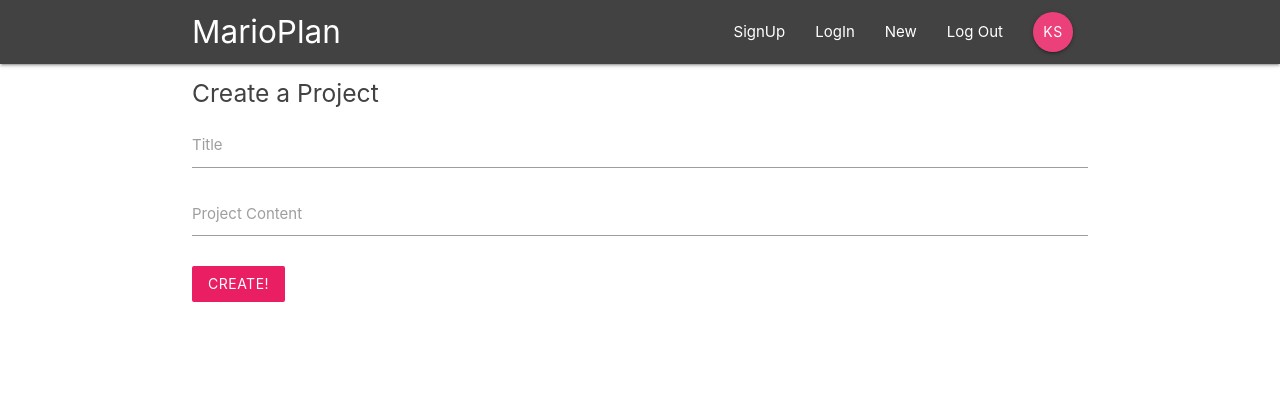
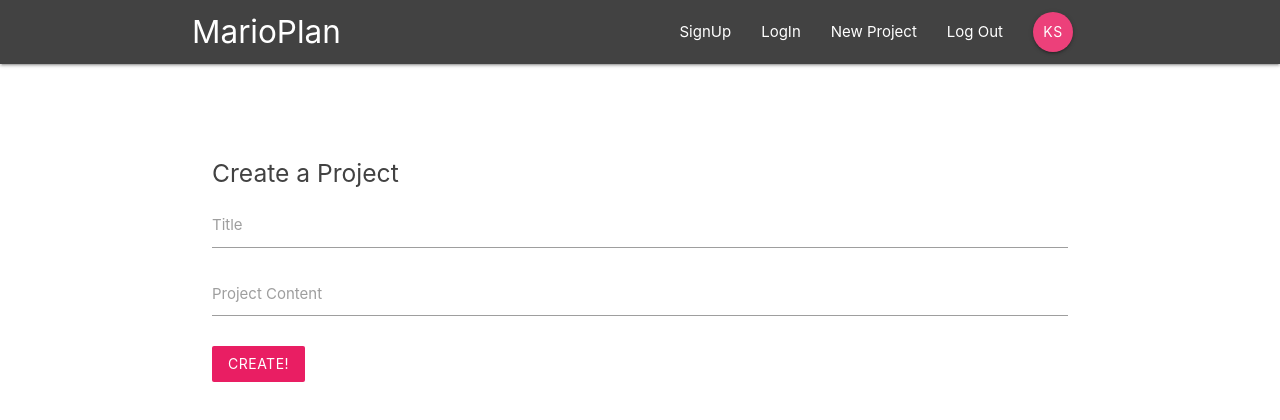
Before and after one commit to katherinestout/FirebaseReactRedux, a React (Create React App) app: page /create in a window 1280 px wide. Shown: the top 420 px of the page. Built offline with nearby package versions, Linux system fonts and the light colour scheme.

Commit message:
Nav links

```diff
--- a/src/components/layout/SignedInLinks.js
+++ b/src/components/layout/SignedInLinks.js
@@ -5,7 +5,7 @@
 const SignedInLinks = () => {
     return (
         <ul className="right">
-        <li><NavLink to ='/'>New </NavLink></li>
+        <li><NavLink to ='/create'>New Project </NavLink></li>
         <li><NavLink to ='/'>Log Out</NavLink></li>
         <li><NavLink to ='/'
             className='btn btn-floating pink lighten-1'>
--- a/src/components/layout/SignedOutLinks.js
+++ b/src/components/layout/SignedOutLinks.js
@@ -5,8 +5,8 @@
 const SignedOutLinks = () => {
     return (
         <ul className="right">
-        <li><NavLink to ='/'>SignUp </NavLink></li>
-        <li><NavLink to ='/'>LogIn</NavLink></li>
+        <li><NavLink to ='/signup'>SignUp </NavLink></li>
+        <li><NavLink to ='/signin'>LogIn</NavLink></li>
 
         </ul>
 
--- a/src/index.css
+++ b/src/index.css
@@ -1,3 +1,8 @@
+
+html{
+  min-height: 100%;
+}
+
 body {
   margin: 0;
   padding: 0;
@@ -12,3 +17,15 @@
   font-family: source-code-pro, Menlo, Monaco, Consolas, "Courier New",
     monospace;
 }
+form{
+  padding: 20px;
+  margin-top: 60px;
+}
+
+input[type=text]:not(.browser-default):focus:not([readonly]),
+input[type=email]:not(.browser-default):focus:not([readonly]),
+input[type=password]:not(.browser-default):focus:not([readonly]),
+textarea.materialize-textarea:focus:not([readonly]){
+  border-color: #ec407a;
+  box-shadow: none;
+}
```
